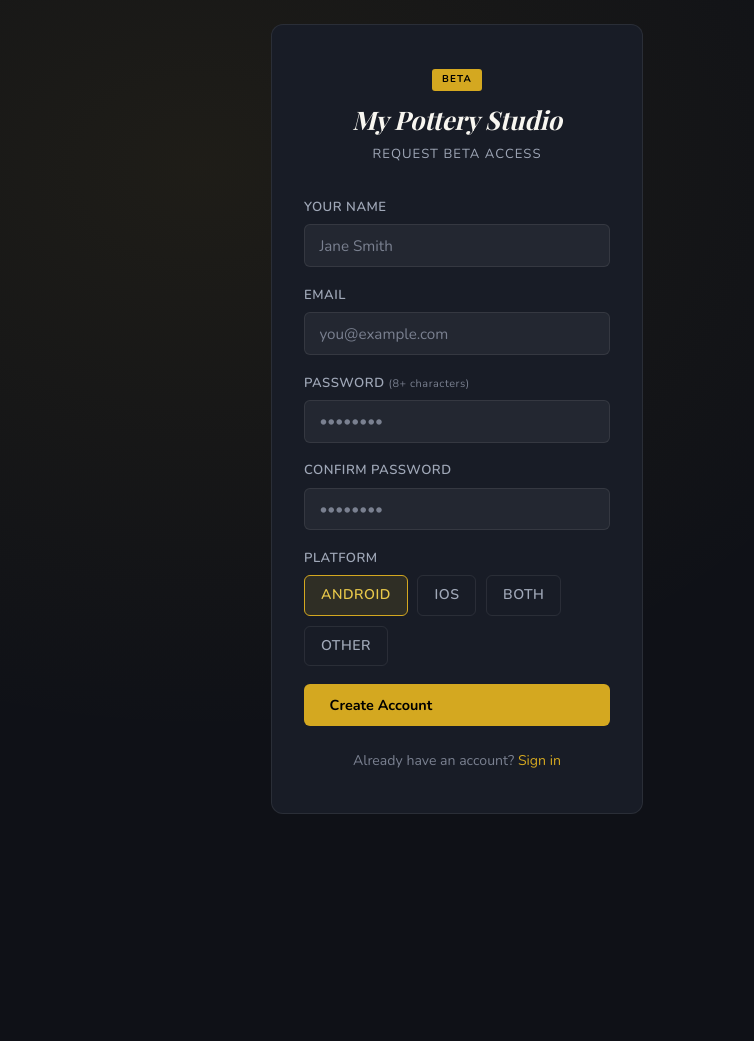
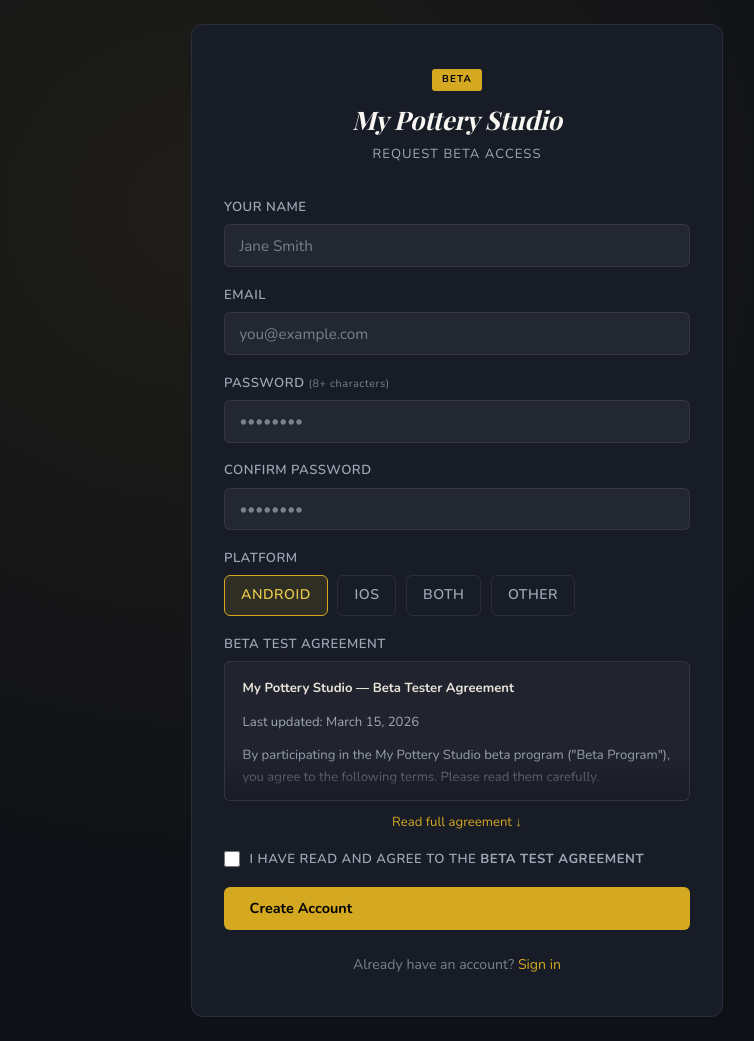
Before and after one commit to TitaniaAnn/ProgrammingPotter.com, a PHP site: page /beta/register.php in a window 1280 px wide. Shown: the whole page, without its empty margins (183-937 px from the left). Before the commit the page ends 814 px from the top, so only its background shows below. Run offline with PHP 8.4, Linux system fonts and the light colour scheme; data that the repository does not hold is empty; some libraries are stand-ins or nearby versions; some web fonts are replaced.

Commit message:
add beta test agreement to tester signup
- Scrollable agreement box with expand/collapse toggle
- 8-clause agreement: confidentiality, no redistribution, feedback
  ownership, data collection, no warranty, termination
- Required checkbox with server-side validation
- Wider auth card on register page to accommodate the agreement

Co-Authored-By: Claude Sonnet 4.6 <noreply@anthropic.com>

```diff
--- a/public/beta/css/beta.css
+++ b/public/beta/css/beta.css
@@ -62,6 +62,43 @@ img { max-width: 100%; display: block; }
 }
 .beta-auth-card__footer {
     text-align: center; margin-top: 1.5rem; font-size: .88rem; color: var(--text-muted);
+}
+.beta-auth-wrap--wide { max-width: 580px; }
+
+/* ── Agreement box ───────────────────────────────────────────── */
+.beta-agreement-box {
+    position: relative;
+    max-height: 140px; overflow: hidden;
+    background: rgba(255,255,255,.04); border: 1px solid var(--beta-border);
+    border-radius: var(--radius); transition: max-height .35s ease;
+}
+.beta-agreement-box--expanded { max-height: 600px; overflow-y: auto; }
+.beta-agreement-text {
+    padding: 1rem 1.1rem; font-size: .82rem; color: var(--stone-lt); line-height: 1.65;
+}
+.beta-agreement-text p { margin-bottom: .75rem; }
+.beta-agreement-text p:last-child { margin-bottom: 0; }
+.beta-agreement-text strong { color: var(--text); }
+.beta-agreement-fade {
+    position: absolute; bottom: 0; left: 0; right: 0; height: 48px;
+    background: linear-gradient(to bottom, transparent, var(--beta-surface));
+    pointer-events: none;
+}
+.beta-agreement-expand {
+    background: none; border: none; color: var(--gold); font-size: .82rem;
+    font-family: var(--font-body); cursor: pointer; padding: .35rem 0 0;
+    transition: color var(--transition);
+}
+.beta-agreement-expand:hover { color: var(--gold-lt); }
+
+/* ── Checkbox label ──────────────────────────────────────────── */
+.beta-checkbox-label {
+    display: flex; align-items: flex-start; gap: .6rem;
+    cursor: pointer; font-size: .9rem; color: var(--text);
+}
+.beta-checkbox-label input[type="checkbox"] {
+    width: 16px; height: 16px; flex-shrink: 0; margin-top: 2px;
+    accent-color: var(--gold); cursor: pointer;
 }
 
 /* ── BETA BADGE ──────────────────────────────────────────────── */
--- a/public/beta/register.php
+++ b/public/beta/register.php
@@ -15,8 +15,11 @@ if ($_SERVER['REQUEST_METHOD'] === 'POST') {
     $password = $_POST['password'] ?? '';
     $confirm  = $_POST['confirm'] ?? '';
     $platform = in_array($_POST['platform'] ?? '', ['android','ios','both','other']) ? $_POST['platform'] : 'other';
+    $agreed   = !empty($_POST['agreement']);
 
-    if ($password !== $confirm) {
+    if (!$agreed) {
+        $error = 'You must read and agree to the Beta Test Agreement to continue.';
+    } elseif ($password !== $confirm) {
         $error = 'Passwords do not match.';
     } else {
         try {
@@ -39,7 +42,7 @@ if ($_SERVER['REQUEST_METHOD'] === 'POST') {
 </head>
 <body class="beta-auth-body">
 
-<div class="beta-auth-wrap">
+<div class="beta-auth-wrap beta-auth-wrap--wide">
     <div class="beta-auth-card">
         <div class="beta-auth-card__logo">
             <span class="beta-badge">BETA</span>
@@ -92,6 +95,56 @@ if ($_SERVER['REQUEST_METHOD'] === 'POST') {
                     <?php endforeach; ?>
                 </div>
             </div>
+
+            <!-- Beta Test Agreement -->
+            <div class="beta-form__group">
+                <label>Beta Test Agreement</label>
+                <div class="beta-agreement-box" id="agreementBox">
+                    <div class="beta-agreement-text">
+                        <p><strong>My Pottery Studio — Beta Tester Agreement</strong></p>
+                        <p>Last updated: <?= date('F j, Y') ?></p>
+
+                        <p>By participating in the My Pottery Studio beta program ("Beta Program"), you agree to the following terms. Please read them carefully.</p>
+
+                        <p><strong>1. Confidentiality</strong><br>
+                        The beta app and all related materials are confidential. You agree not to share, publish, post screenshots of, stream, or otherwise disclose any part of the beta app to any third party without prior written permission.</p>
+
+                        <p><strong>2. Nature of the Beta</strong><br>
+                        The beta app is pre-release software provided "as is." It may contain bugs, errors, or incomplete features. It is not suitable for production or business-critical use during the beta period.</p>
+
+                        <p><strong>3. Feedback</strong><br>
+                        You agree to provide honest feedback about your experience, including bugs and feature suggestions. Any feedback you submit becomes the property of My Pottery Studio and may be used to improve the app without compensation to you.</p>
+
+                        <p><strong>4. No Redistribution</strong><br>
+                        You may not copy, distribute, reverse engineer, or create derivative works from the beta app or any related materials.</p>
+
+                        <p><strong>5. Data Collection</strong><br>
+                        During the beta period, the app may collect usage data and crash reports to help identify issues. No personal pottery or financial data will be shared with third parties.</p>
+
+                        <p><strong>6. Account</strong><br>
+                        You are responsible for keeping your beta account credentials secure. Your access may be revoked at any time if these terms are violated.</p>
+
+                        <p><strong>7. No Warranty</strong><br>
+                        My Pottery Studio makes no warranties about the beta app's fitness for any purpose. Participation is voluntary and at your own risk.</p>
+
+                        <p><strong>8. Termination</strong><br>
+                        Either party may end participation at any time. Upon termination you agree to delete any copies of the beta app in your possession.</p>
+                    </div>
+                    <div class="beta-agreement-fade" id="agreementFade"></div>
+                </div>
+                <button type="button" class="beta-agreement-expand" id="expandAgreement">
+                    Read full agreement ↓
+                </button>
+            </div>
+
+            <div class="beta-form__group">
+                <label class="beta-checkbox-label">
+                    <input type="checkbox" name="agreement" value="1" required
+                           <?= !empty($_POST['agreement']) ? 'checked' : '' ?>>
+                    <span>I have read and agree to the <strong>Beta Test Agreement</strong></span>
+                </label>
+            </div>
+
             <button type="submit" class="beta-btn beta-btn--primary">Create Account</button>
         </form>
 
@@ -103,5 +156,20 @@ if ($_SERVER['REQUEST_METHOD'] === 'POST') {
     </div>
 </div>
 
+<script>
+(function () {
+    const box    = document.getElementById('agreementBox');
+    const fade   = document.getElementById('agreementFade');
+    const btn    = document.getElementById('expandAgreement');
+    let expanded = false;
+
+    btn && btn.addEventListener('click', function () {
+        expanded = !expanded;
+        box.classList.toggle('beta-agreement-box--expanded', expanded);
+        fade.style.display  = expanded ? 'none' : '';
+        btn.textContent     = expanded ? 'Collapse ↑' : 'Read full agreement ↓';
+    });
+})();
+</script>
 </body>
 </html>
```
